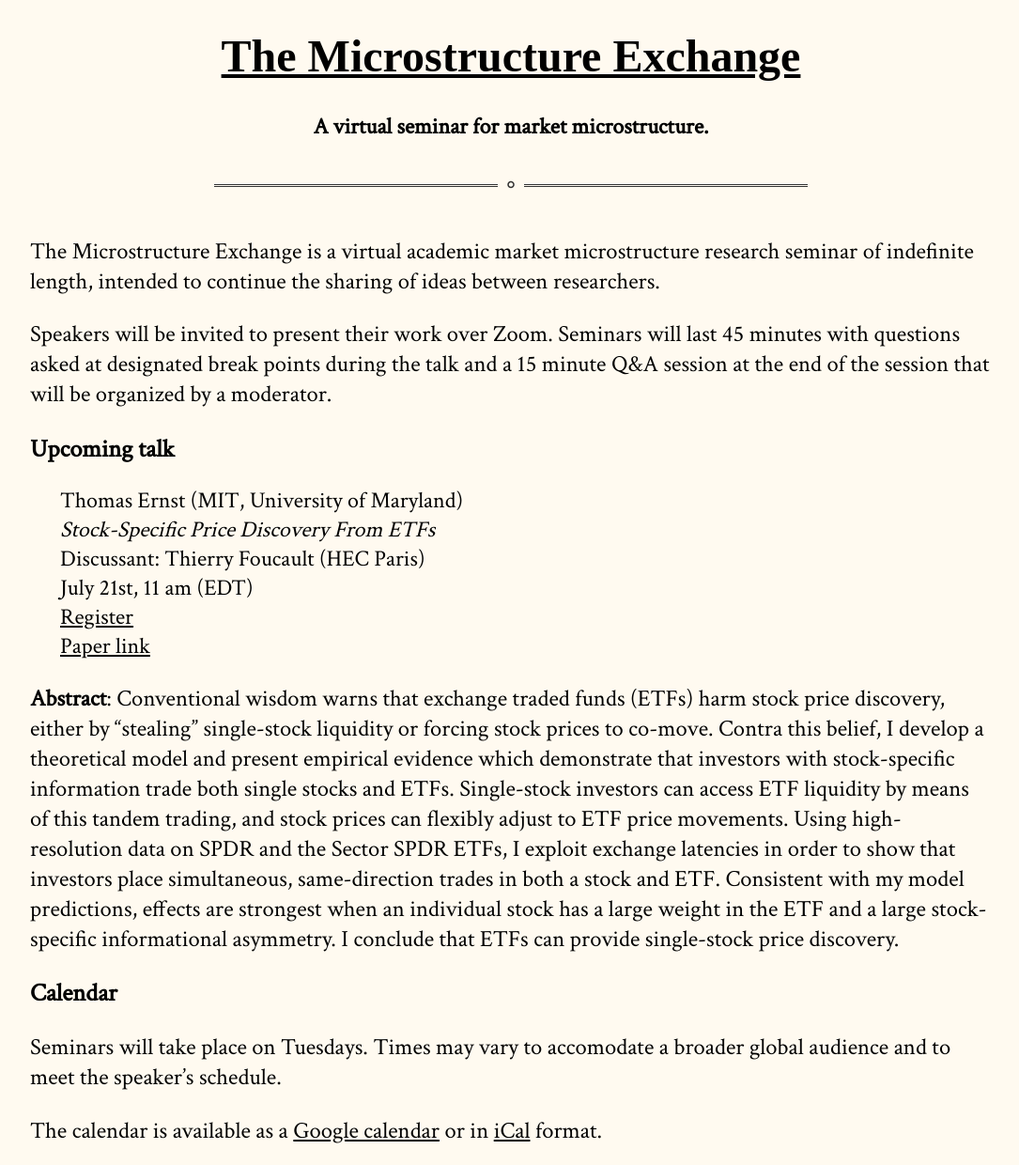
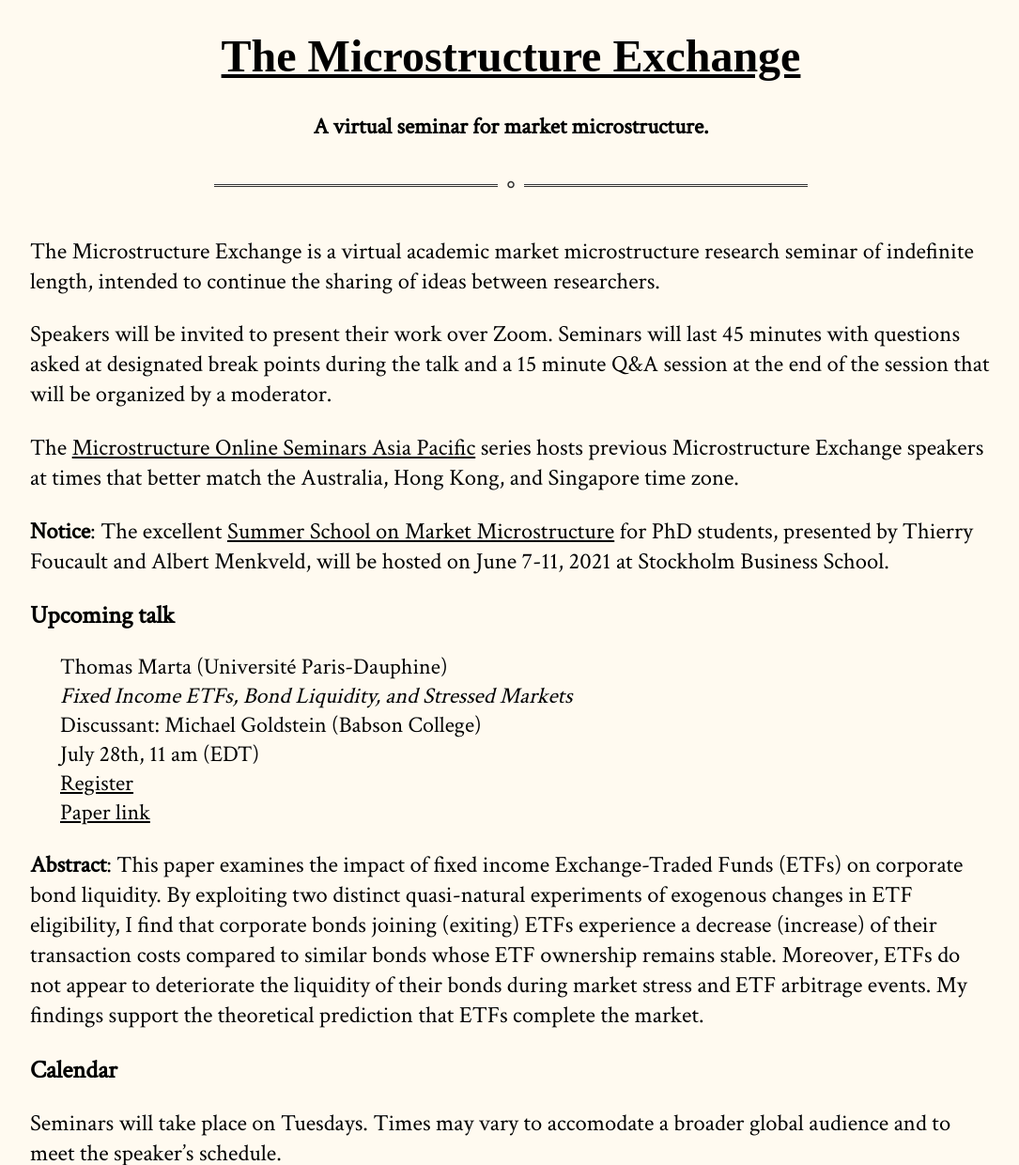
Before and after one commit to cpfiffer/microstructure.exchange, a Jekyll site: the page built from index.md, in a window 1280 px wide and 1400 px high, cut to the strip 0-1240 px from the top of the window. Shown: the whole strip at 94% size, without its empty margins (96-1181 px from the left). Built offline with Jekyll 4.4.1, drawn with Linux system fonts in a browser that asks for light colours; some web fonts are replaced; some of the changed text lies outside the part shown.

Commit message:
Updates for new speaker

```diff
--- a/_config.yml
+++ b/_config.yml
@@ -11,13 +11,13 @@ github:
   owner_name: Cameron Pfiffer
 
 speaker-info:
-  speaker-name: Thomas Ernst (MIT, University of Maryland)
-  speaker-paper: "Stock-Specific Price Discovery From ETFs"
+  speaker-name: Thomas Marta (Université Paris-Dauphine)
+  speaker-paper: "Fixed Income ETFs, Bond Liquidity, and Stressed Markets"
   # coauthors: "Marta Khomyn (University of Technology Sydney) and Tālis J. Putniņš (University of Technology Sydney)"
-  speaker-date: July 21st, 11 am (EDT)
-  discussant: "Thierry Foucault (HEC Paris)"
-  paper-link: https://www.mit.edu/~ternst/docs/jmp.pdf
-  webinar-link: https://utoronto.zoom.us/webinar/register/WN_4hHkWlXlTpqEv_tvGQkc7A
+  speaker-date: July 28th, 11 am (EDT)
+  discussant: "Michael Goldstein (Babson College)"
+  paper-link: https://papers.ssrn.com/sol3/papers.cfm?abstract_id=3350519
+  webinar-link: https://utoronto.zoom.us/webinar/register/WN_5W34VgMrSWyRz7am53uo0g
   # slides-link: /slides/Slides_MicrEx_AI.pdf
 
 # July 7 - Zhang/Moinas
--- a/index.md
+++ b/index.md
@@ -5,6 +5,10 @@ layout: default
 The Microstructure Exchange is a virtual academic market microstructure research seminar of indefinite length, intended to continue the sharing of ideas between researchers.
 
 Speakers will be invited to present their work over Zoom. Seminars will last 45 minutes with questions asked at designated break points during the talk and a 15 minute Q&A session at the end of the session that will be organized by a moderator.
+
+The [Microstructure Online Seminars Asia Pacific](https://sites.google.com/site/esojli/online-sem-ap) series hosts previous Microstructure Exchange speakers at times that better match the Australia, Hong Kong, and Singapore time zone.
+
+**Notice**: The excellent [Summer School on Market Microstructure](https://microstructure-course.com/) for PhD students, presented by Thierry Foucault and  Albert Menkveld, will be hosted on June 7-11, 2021 at Stockholm Business School.
 
 <!-- <hr>
 
@@ -18,7 +22,7 @@ Speakers will be invited to present their work over Zoom. Seminars will last 45
 
 {% include upcoming-speaker.html %}
 
-**Abstract**: Conventional wisdom warns that exchange traded funds (ETFs) harm stock price discovery, either by “stealing” single-stock liquidity or forcing stock prices to co-move.  Contra this belief, I develop a theoretical model and present empirical evidence which demonstrate that investors with stock-specific information trade both single stocks and ETFs.  Single-stock investors can access ETF liquidity by means of this tandem trading, and stock prices can flexibly adjust to ETF  price  movements. Using  high-resolution  data on SPDR  and  the Sector SPDR ETFs, I exploit exchange latencies in order to show that investors place simultaneous, same-direction trades in both a stock and ETF. Consistent with my model predictions, effects are strongest when an individual stock has a large weight in the ETF and a large stock-specific informational asymmetry. I conclude that ETFs can provide single-stock price discovery.
+**Abstract**: This paper examines the impact of fixed income Exchange-Traded Funds (ETFs) on corporate bond liquidity. By exploiting two distinct quasi-natural experiments of exogenous changes in ETF eligibility, I find that corporate bonds joining (exiting) ETFs experience a decrease (increase) of their transaction costs compared to similar bonds whose ETF ownership remains stable. Moreover, ETFs do not appear to deteriorate the liquidity of their bonds during market stress and ETF arbitrage events. My findings support the theoretical prediction that ETFs complete the market.
 
 ## Calendar
 
@@ -46,6 +50,7 @@ Email [contact@microstructure.exchange](mailto:contact@microstructure.exchange)
 
 ## Past talks
 
+- Thomas Ernst ([paper](https://www.mit.edu/~ternst/docs/jmp.pdf)). Recording pending.
 - Alexey Ivashchenko ([recording](https://youtu.be/JmbAfq5bhzU), [paper](https://papers.ssrn.com/sol3/papers.cfm?abstract_id=3473739), and [slides](/slides/Slides_MicrEx_AI.pdf))
 - Anthony Lee Zhang ([recording](https://youtu.be/M2opJbhev7g) and [paper](https://papers.ssrn.com/sol3/papers.cfm?abstract_id=3413265))
 - Marius Zoican ([recording](https://youtu.be/isknOt6GiUc), [paper](https://papers.ssrn.com/sol3/papers.cfm?abstract_id=3561531), [slides](/slides/ETFLiquidity_Slides.pdf), and [video abstract](https://www.youtube.com/watch?v=yODeOy1NwGU&t=9s))
```
